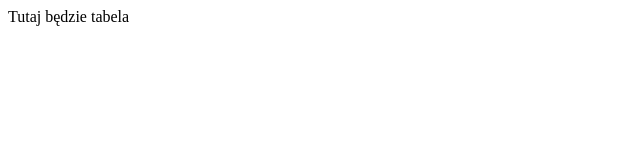
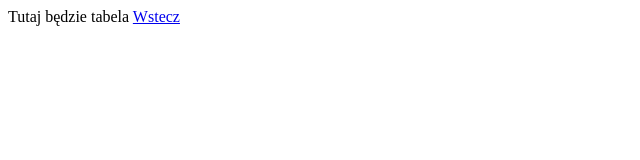
Before and after one commit to haihek/Strona-arty, a plain HTML site: page Tabela_Rychert.html in a window 1280 px wide. Shown: the full height of the page, 0-640 px from the left. Drawn offline with Linux system fonts and the light colour scheme.

Commit message:
Update Tabela_Rychert.html

```diff
--- a/Tabela_Rychert.html
+++ b/Tabela_Rychert.html
@@ -7,5 +7,7 @@
 </head>
 <body>
   Tutaj będzie tabela
+
+  <A HREF="index.html" NAME="index.html"></> Wstecz</A>
 </body>
 </html>
```
